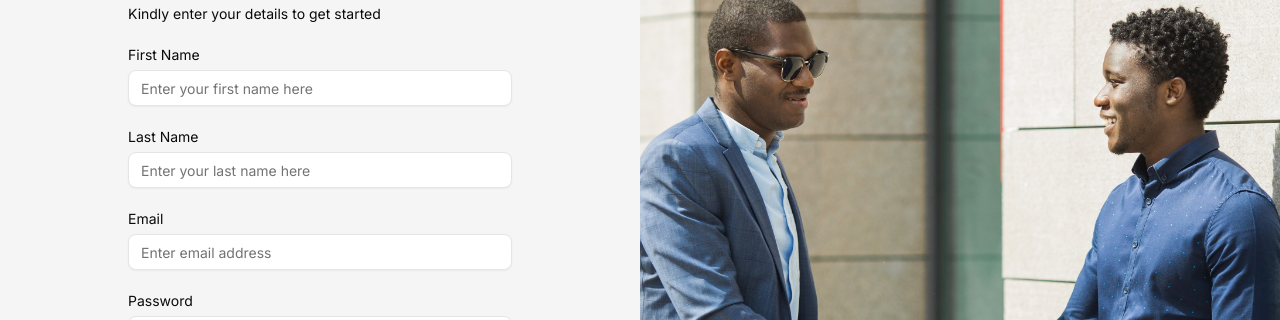
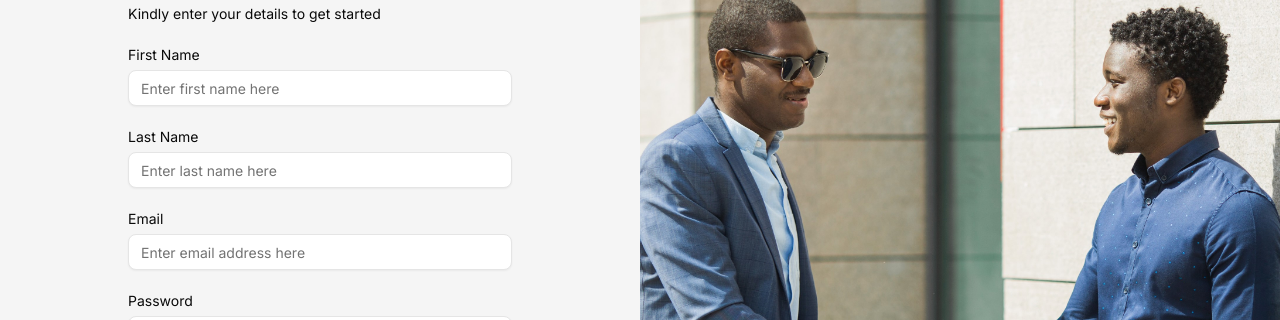
Before and after one commit to frankzeal33/tivro, a Next.js app: page /register in a window 1280 px wide. Shown: the part 214-534 px from the top of the page. Built offline with nearby package versions, Linux system fonts and the light colour scheme.

Commit message:
register edited

```diff
--- a/components/forms/RegisterForm.tsx
+++ b/components/forms/RegisterForm.tsx
@@ -33,15 +33,15 @@ export function RegisterForm({
       <div className="grid gap-6">
         <div className="grid gap-2">
           <Label htmlFor="firstname">First Name</Label>
-          <Input id="firstname" type="text" placeholder="Enter your first name here" required />
+          <Input id="firstname" type="text" placeholder="Enter first name here" required />
         </div>
         <div className="grid gap-2">
           <Label htmlFor="lastname">Last Name</Label>
-          <Input id="lastname" type="text" placeholder="Enter your last name here" required />
+          <Input id="lastname" type="text" placeholder="Enter last name here" required />
         </div>
         <div className="grid gap-2">
           <Label htmlFor="email">Email</Label>
-          <Input id="email" type="email" placeholder="Enter email address" required />
+          <Input id="email" type="email" placeholder="Enter email address here" required />
         </div>
         <div className="grid gap-2">
           <Label htmlFor="password">Password</Label>
```
